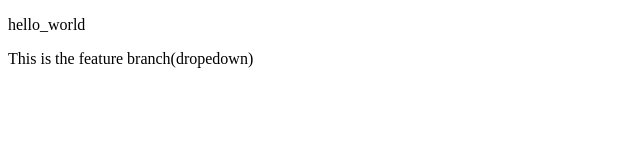
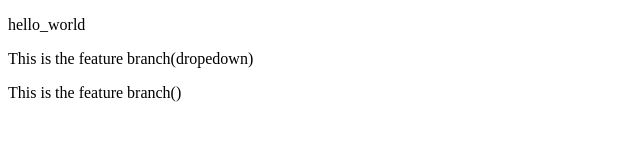
Before and after one commit to naresh-kumar08/Repository, a plain HTML site: page index.html in a window 1280 px wide. Shown: the whole page, without its empty margins (0-640 px from the left). Drawn offline with Linux system fonts and the light colour scheme.

Commit message:
prectice set

```diff
--- a/index.html
+++ b/index.html
@@ -7,6 +7,10 @@
 </head>
 <body>
     <p>hello_world</p>
+
     <p>This is the feature branch(dropedown)</p>
+
+    <p>This is the feature branch()</p>
+
 </body>
 </html>
```
